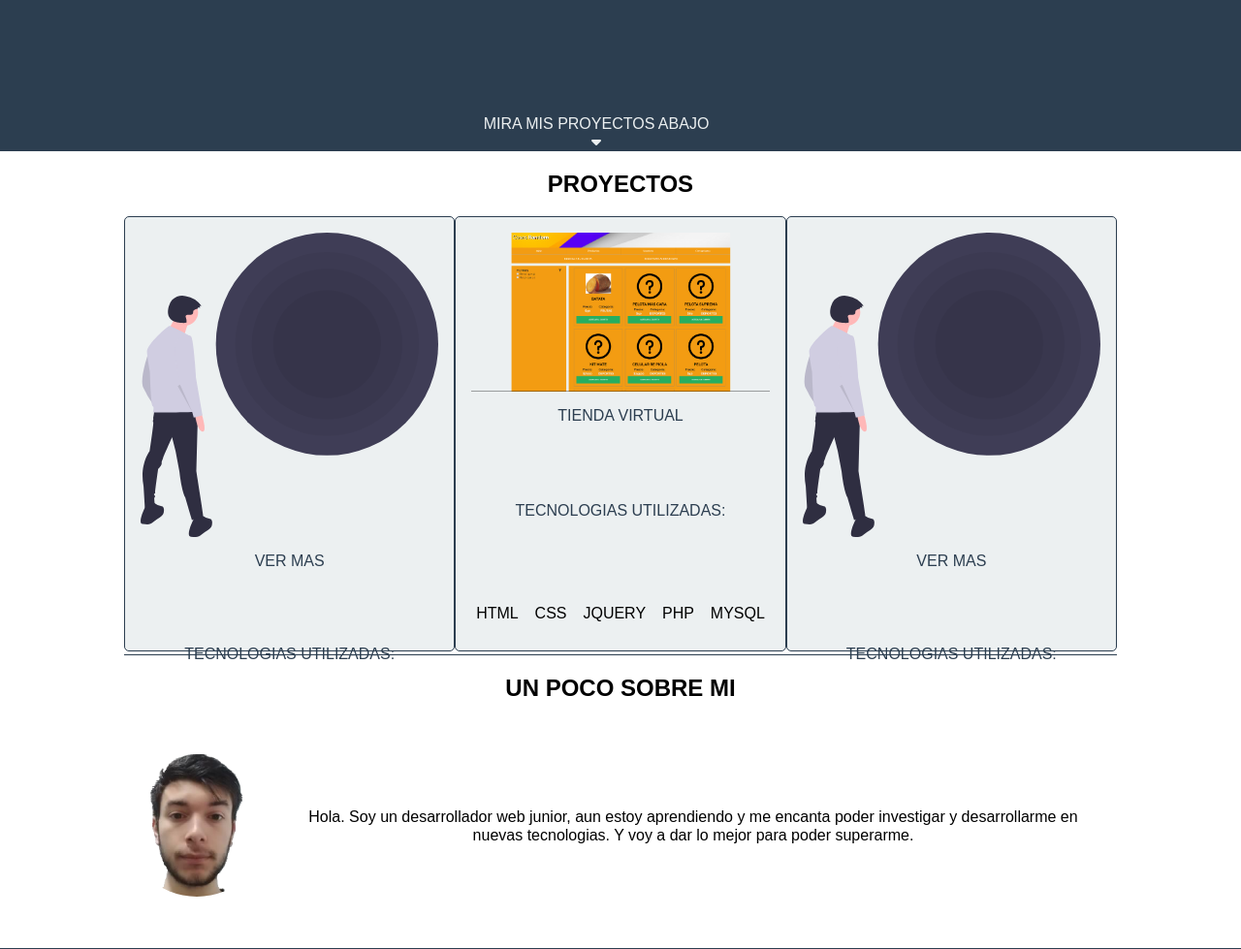
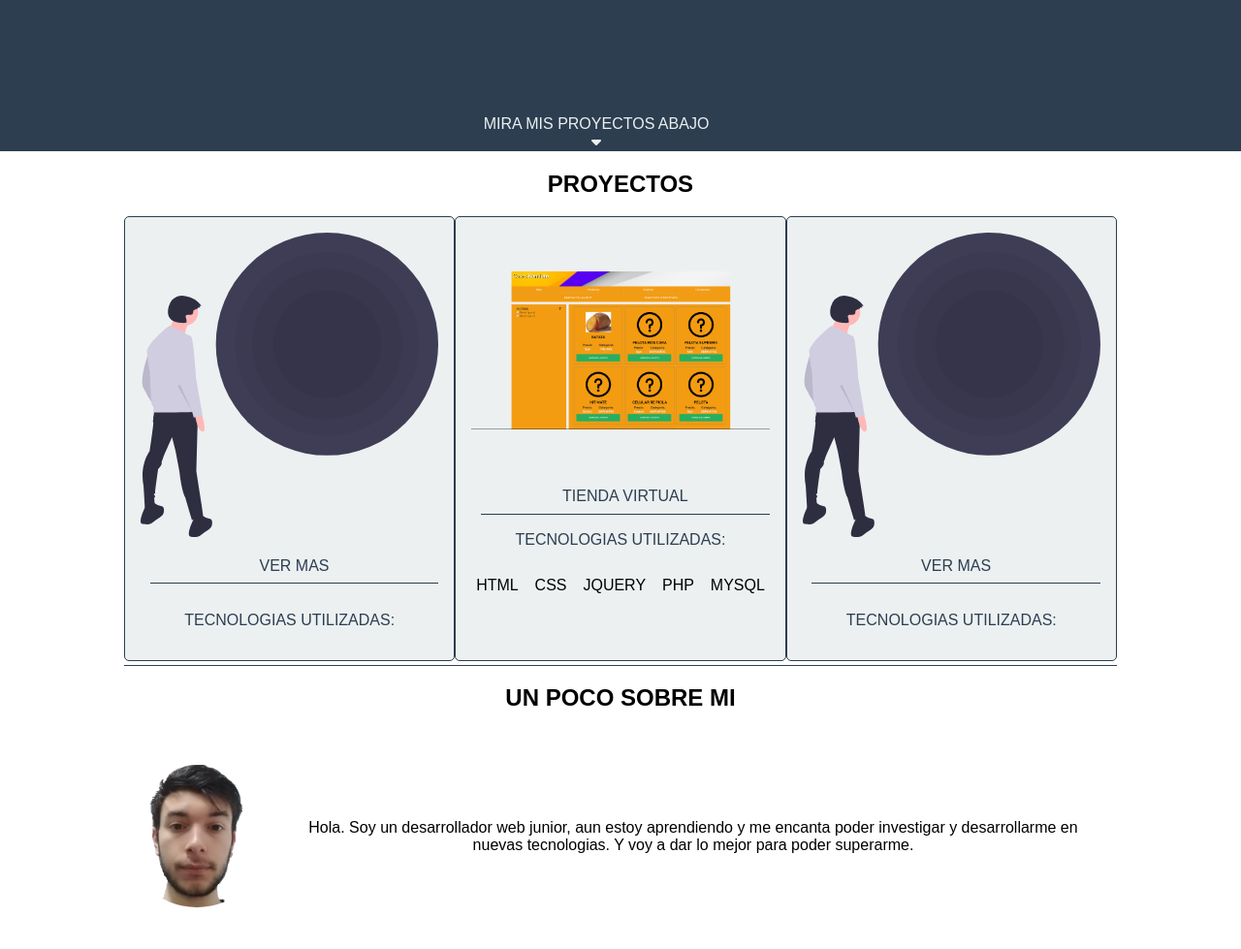
Before and after one commit to JuanPrato/portfolio, a PHP site: page / in a window 1280 px wide. Shown: the part 644-1623 px from the top of the page at 97% size. Run offline with PHP 8.4, Linux system fonts and the light colour scheme; some libraries are stand-ins or nearby versions; some web fonts are replaced.

Commit message:
proyecto

```diff
--- a/index.php
+++ b/index.php
@@ -8,7 +8,7 @@ include 'includes/templates/header.php';
                 <div class="proyecto contenedor">
                     <img src="static/img/empty.svg" alt="imagen proyecto">
                     <div class="informacion-proyecto">
-                        <a href="" class="link textOscuro">Ver mas</a>
+                        <a href="" class="link textOscuro enlace-proyecto">Ver mas</a>
                         <a href="#" class="link textOscuro menu-tecnologias">Tecnologias utilizadas:</a>
                         <ul class="tecnologias">
 
@@ -18,7 +18,7 @@ include 'includes/templates/header.php';
                 <div class="proyecto contenedor">
                     <img src="static/img/tienda.png" alt="imagen proyecto">
                     <div class="informacion-proyecto">
-                        <a href="https://tienda-virtual-v2.herokuapp.com/" class="link textOscuro" target="_blank">Tienda virtual</a>
+                        <a href="https://tienda-virtual-v2.herokuapp.com/" class="link textOscuro enlace-proyecto" target="_blank">Tienda virtual</a>
                         <a href="#" class="link textOscuro menu-tecnologias">Tecnologias utilizadas:</a>
                         <ul class="tecnologias">
                             <li>HTML</li>
@@ -32,7 +32,7 @@ include 'includes/templates/header.php';
                 <div class="proyecto contenedor">
                     <img src="static/img/empty.svg" alt="imagen proyecto">
                     <div class="informacion-proyecto">
-                        <a href="" class="link textOscuro">Ver mas</a>
+                        <a href="" class="link textOscuro enlace-proyecto">Ver mas</a>
                         <a href="#" class="link textOscuro menu-tecnologias">Tecnologias utilizadas:</a>
                         <ul class="tecnologias">
 
--- a/static/css/style.css
+++ b/static/css/style.css
@@ -390,6 +390,7 @@ main section:last-of-type{
     background-color: var(--claro);
     display: flex;
     flex-direction: column;
+    justify-content: space-evenly;
 }
 @media(min-width: 992px) {
     .proyectos-populares .proyecto{
@@ -403,11 +404,16 @@ main section:last-of-type{
 }
 
 .proyecto .informacion-proyecto{
-    flex: 1 0 50%;
+    flex: 0 0 30%;
     display: flex;
     flex-direction: column;
     justify-content: space-between;
     padding: .5rem .3rem;
+}
+
+.informacion-proyecto .enlace-proyecto{
+    margin: .3rem;
+    border-bottom: 1px solid var(--oscuro);
 }
 
 .proyecto .link{
```
